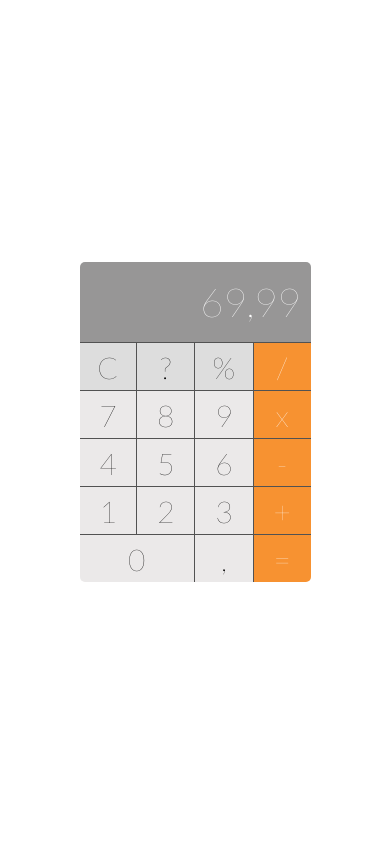
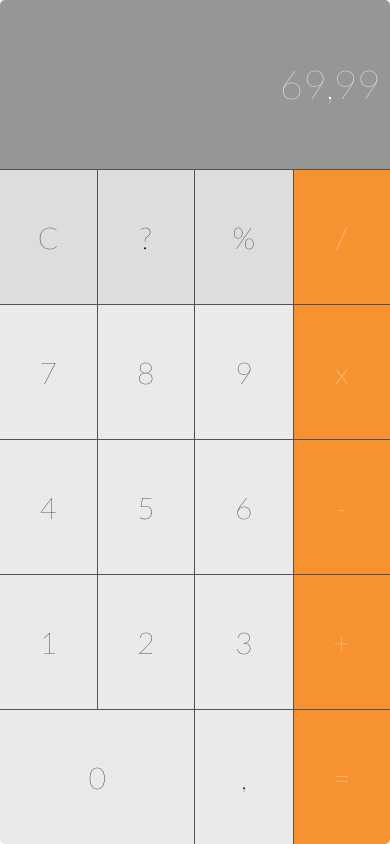
Before and after one commit to foopa/kalkulator, a plain HTML site: page index.html in a window 390 px wide. Drawn offline with Linux system fonts and the light colour scheme.

Commit message:
wersja mobilna

```diff
--- a/style.css
+++ b/style.css
@@ -155,3 +155,21 @@ body
 {
     border-right: 1px solid rgb(82, 82, 82);
 }
+
+@media (orientation: portrait)
+{
+    .pojemnik
+    {
+
+        width:100%;
+
+
+
+       height: 100%;
+    }
+    .top
+    {
+        height: 20vh;
+        line-height: 20vh;
+    }
+}
```
